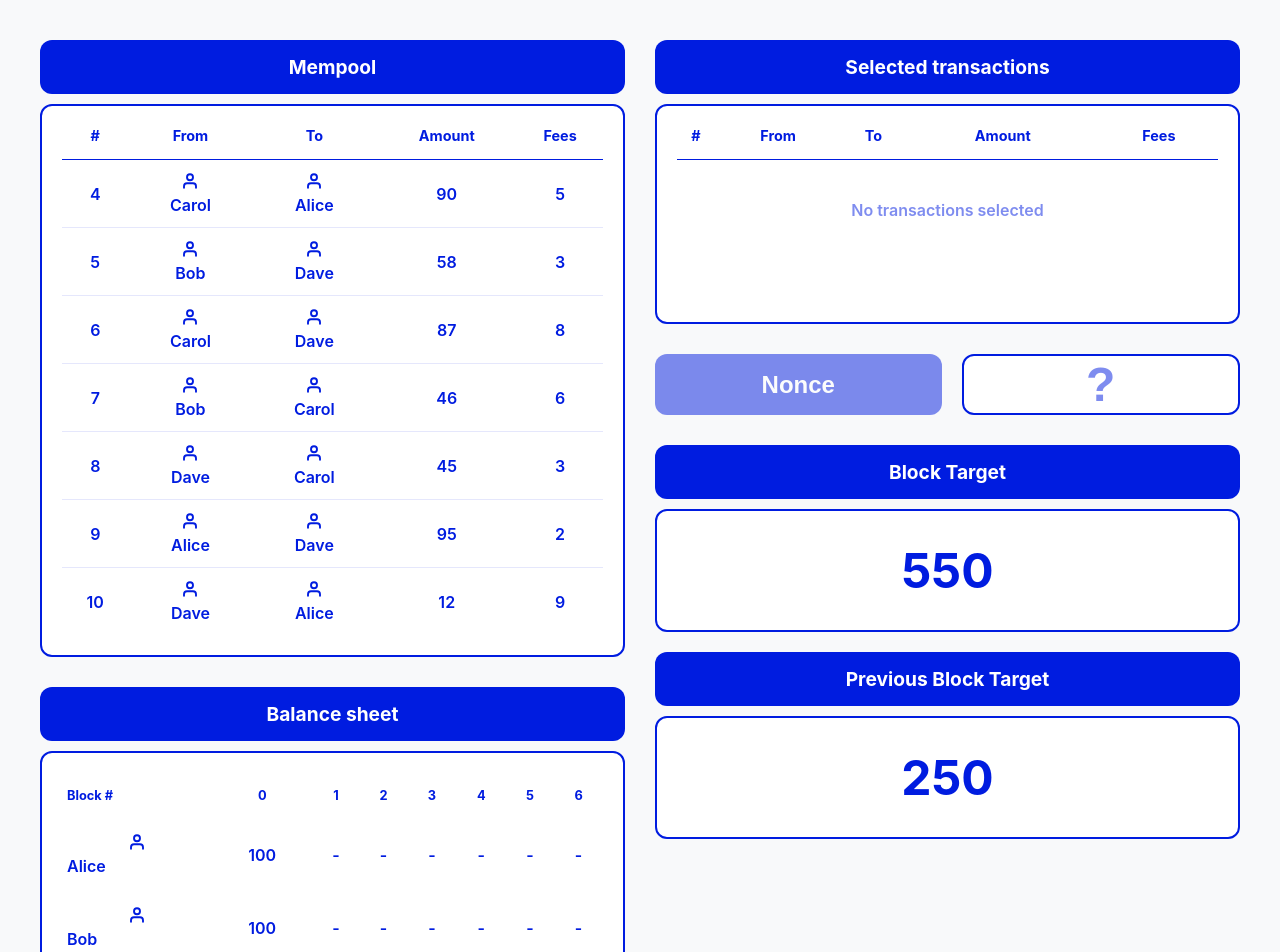
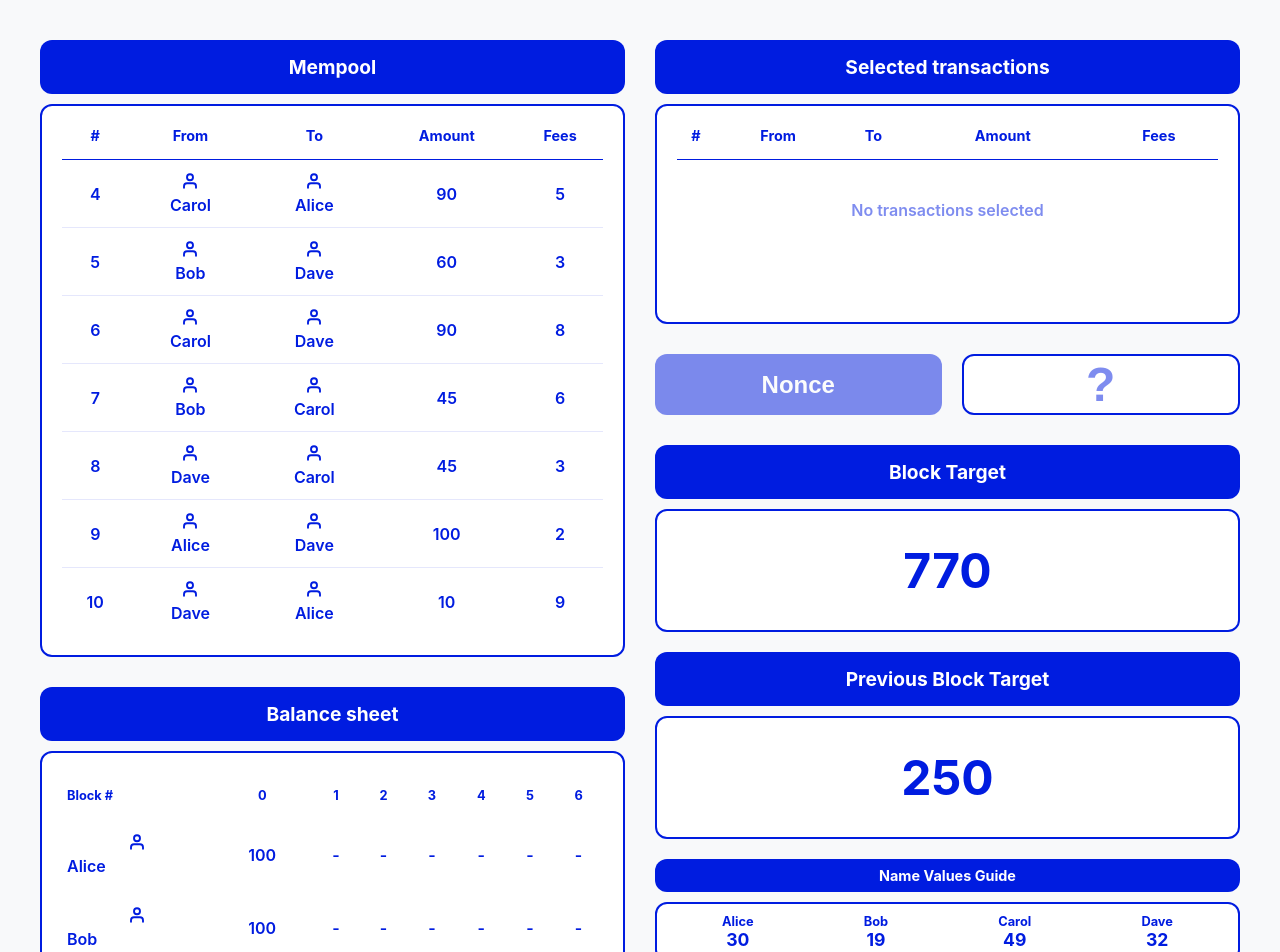
Before and after one commit to BitPolito/MiningGame, a React (Vite) app: page / in a window 1280 px wide. Shown: the top 952 px of the page. Built offline with nearby package versions, Linux system fonts and the light colour scheme.

Commit message:
FIX:negative nounce , fee selection problem

```diff
--- a/src/App.jsx
+++ b/src/App.jsx
@@ -13,7 +13,7 @@ function App() {
   ])
   const [blockNum, setBlockNum] = useState(1)
   const [prevTarget, setPrevTarget] = useState(250) // matching image for fun
-  const [target, setTarget] = useState(550)
+  const [target, setTarget] = useState(770) // Increased initial target to ensure positive nonce for first block
   const [mempool, setMempool] = useState([])
   const [selectedTxIds, setSelectedTxIds] = useState([])
   const [nonceInput, setNonceInput] = useState('')
@@ -49,7 +49,7 @@ function App() {
         displayId: i + 4, // matching the image roughly for visual
         sender,
         receiver,
-        amount: Math.floor(Math.random() * 90) + 10, // 2-digit number (10-99)
+        amount: Math.floor(Math.random() * 19) * 5 + 10, // 2-digit multiple of 5 (10-100)
         fee: Math.floor(Math.random() * 9) + 1 // 1-digit number (1-9)
       })
     }
@@ -81,10 +81,21 @@ function App() {
           (t.amount + t.fee <= currentBalances[t.sender])
         );
 
-        if (validUnselectedTxs.length > 0) {
-          const maxFee = Math.max(...validUnselectedTxs.map(t => t.fee));
-          if (txToSelect.fee < maxFee) {
-            setMessage(`Miners prioritize! You must select a transaction with the highest available fee (${maxFee}).`);
+        const needed = 3 - selectedTxIds.length;
+        if (needed > 0 && validUnselectedTxs.length > 0) {
+          // Sort descending by fee, then ascending by id (older first)
+          const sortedUnselectedTxs = [...validUnselectedTxs].sort((a, b) => {
+            if (b.fee !== a.fee) {
+              return b.fee - a.fee;
+            }
+            return a.id - b.id;
+          });
+
+          // The top `needed` transactions that we are allowed to select from
+          const allowedTxs = sortedUnselectedTxs.slice(0, needed);
+
+          if (!allowedTxs.some(t => t.id === txToSelect.id)) {
+            setMessage(`Miners prioritize! You must select the highest available fees (older transactions first in case of a tie).`);
             return;
           }
         }
@@ -107,8 +118,8 @@ function App() {
     })
 
     const parsedNonce = parseInt(nonceInput, 10)
-    if (isNaN(parsedNonce)) {
-      setMessage('Please enter a valid number for Nonce.')
+    if (isNaN(parsedNonce) || parsedNonce <= 0) {
+      setMessage('Please enter a valid positive number for Nonce.')
       return
     }
 
@@ -125,7 +136,9 @@ function App() {
       setBalanceHistory([...balanceHistory, currentBalances])
       setBlockNum(blockNum + 1)
       setPrevTarget(target)
-      setTarget(target + Math.floor(Math.random() * 500) + 500)
+      // Increase target by at least 700 to ensure the next nonce will always be > 0
+      // (Max possible blockValue for 3 txs is around 618)
+      setTarget(target + Math.floor(Math.random() * 500) + 700)
       generateMempool(blockNum + 1)
       setSelectedTxIds([])
       setNonceInput('')
@@ -272,6 +285,19 @@ function App() {
             {prevTarget}
           </div>
         </div>
+
+        {/* Name Values Guide Section */}
+        <div style={{ marginTop: '20px' }}>
+          <div className="widget-title" style={{ fontSize: '0.9rem', padding: '8px' }}>Name Values Guide</div>
+          <div className="widget-content" style={{ display: 'flex', justifyContent: 'space-around', alignItems: 'center', padding: '10px', minHeight: 'auto' }}>
+            {users.map(u => (
+              <div key={u} style={{ textAlign: 'center' }}>
+                <div style={{ fontWeight: 'bold', fontSize: '0.8rem' }}>{u}</div>
+                <div style={{ fontSize: '1.1rem', fontWeight: 'bold', color: 'var(--color-blue)' }}>{nameValues[u]}</div>
+              </div>
+            ))}
+          </div>
+        </div>
       </div>
     </div>
   )
```
